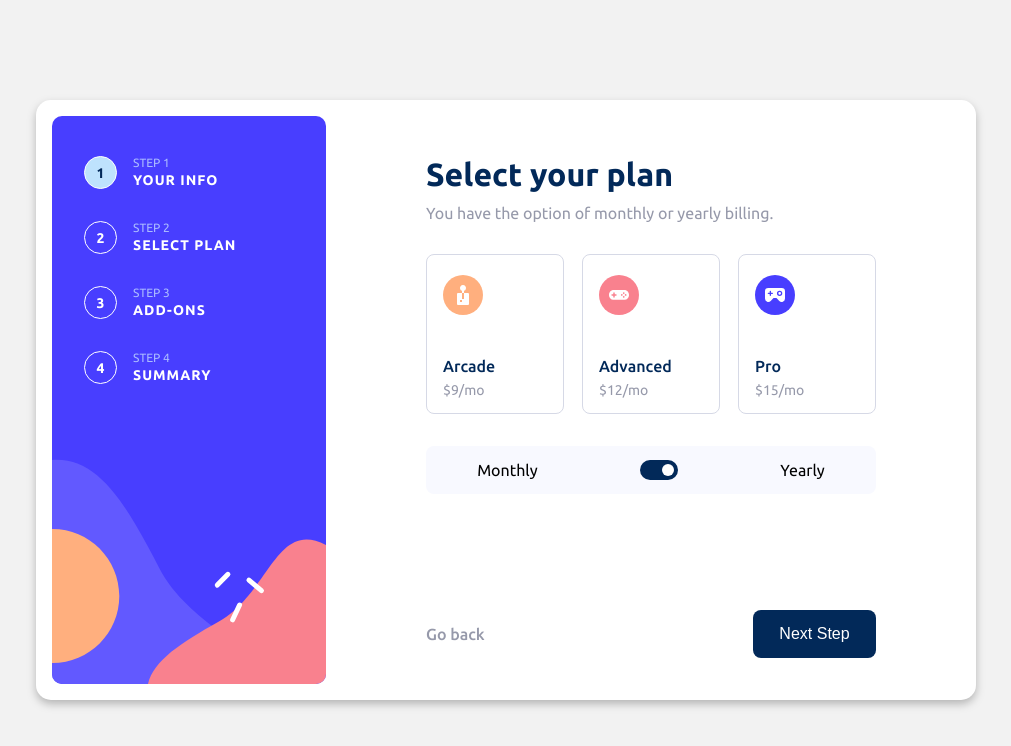
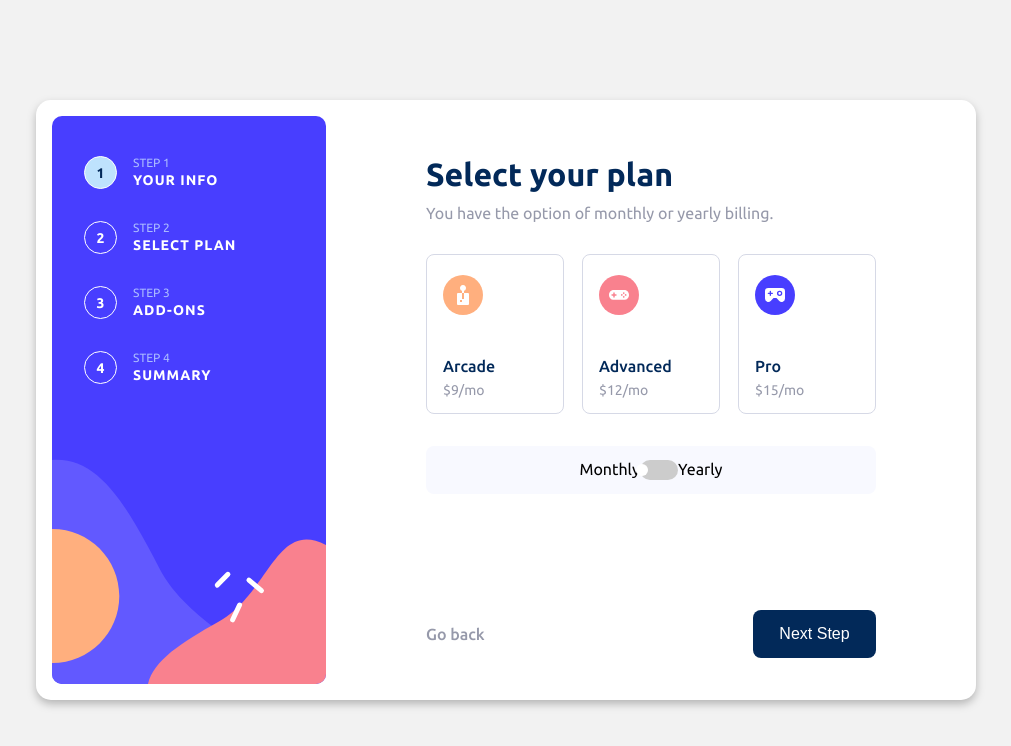
Before and after one commit to kelitasukita/multi-step-form, a React (Vite) app: page / in a window 1280 px wide. Shown: the top 746 px of the page, without its empty margins (134-1145 px from the left). Built offline with nearby package versions, Linux system fonts and the light colour scheme.

Commit message:
Add a div around monthly and yarly tag

```diff
--- a/src/components/Steps/SelectPlan/index.tsx
+++ b/src/components/Steps/SelectPlan/index.tsx
@@ -41,12 +41,14 @@ export default function SelectPlan() {
       </div>
 
       <div className="month-year">
-        <span>Monthly</span>
-        <label className="switch">
-          <input type="checkbox" checked />
-          <strong className="slider round" />
-        </label>
-        <span>Yearly</span>
+        <div className="better-together">
+          <span>Monthly</span>
+          <label className="switch">
+            <input type="checkbox" />
+            <strong className="slider round" />
+          </label>
+          <span>Yearly</span>
+        </div>
       </div>
 
       <div className="back-next">
```
